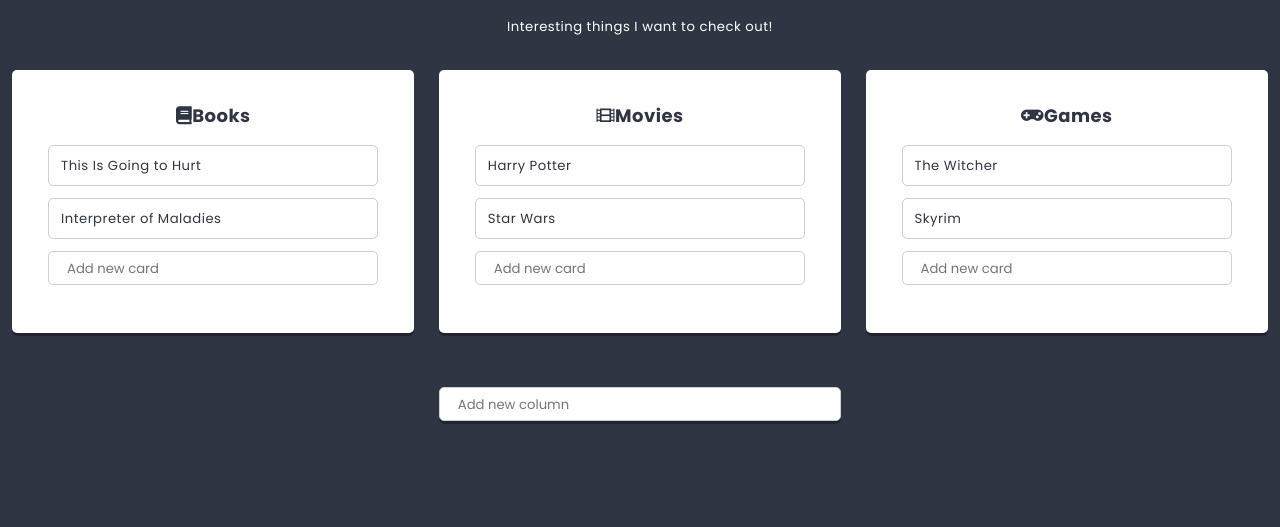
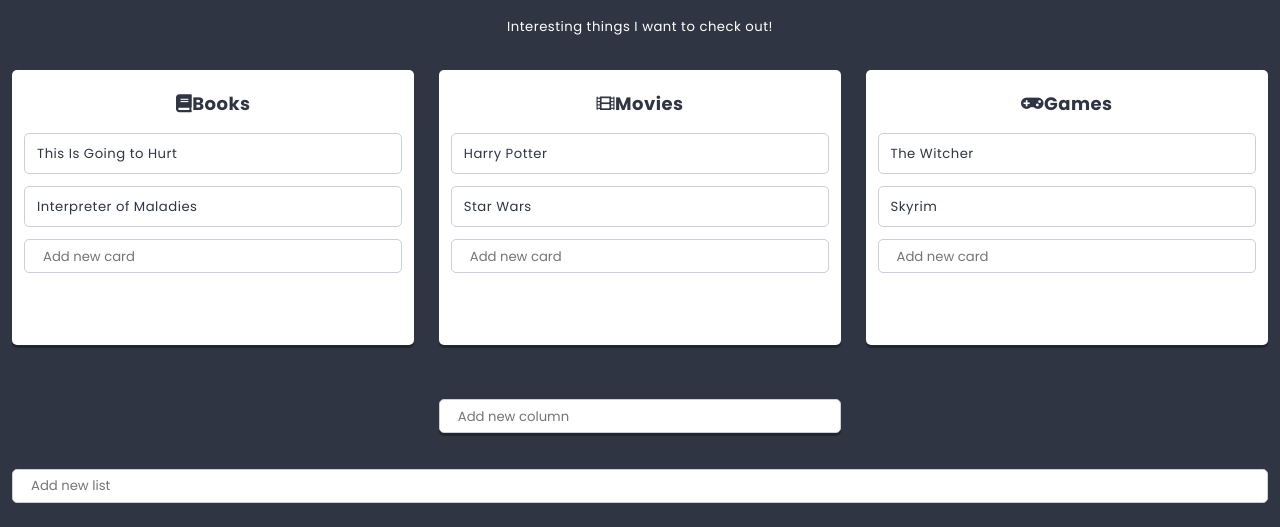
Before and after one commit to dzikdrums/15.React, a React app: page / in a window 1280 px wide. Shown: the part 386-913 px from the top of the page. Before the commit the page ends 855 px from the top, so only its background shows below. Built offline with nearby package versions, Linux system fonts and the light colour scheme.

```diff
--- a/src/components/App/App.js
+++ b/src/components/App/App.js
@@ -2,14 +2,31 @@
 import styles from "./App.scss";
 import List from "../List/List";
 import { pageContents, listData } from "../../data/dataStore";
+import Creator from "../Creator/Creator";
+import { settings } from "../../data/dataStore";
 
 class App extends React.Component {
+  addList() {
+    this.setState({
+      text: { columns: [] }
+    });
+    console.log(this.state.text);
+  }
+
+  state = {
+    text: { ...listData }
+  };
+
   render() {
     return (
       <main className={styles.component}>
         <h1 className={styles.title}>{pageContents.title}</h1>
         <h2 className={styles.subtitle}>{pageContents.subtitle}</h2>
-        <List {...listData} />
+        <List {...this.state.text} />
+        <Creator
+          text={settings.listCreatorText}
+          action={() => this.addList()}
+        />
       </main>
     );
   }
--- a/src/components/Column/Column.js
+++ b/src/components/Column/Column.js
@@ -11,6 +11,8 @@
     cards: this.props.cards || []
   };
   static propTypes = {
+    cards: PropTypes.node,
+    icon: PropTypes.node,
     title: PropTypes.string.isRequired
   };
   addCard(title) {
--- a/src/components/Column/Column.scss
+++ b/src/components/Column/Column.scss
@@ -5,7 +5,7 @@
   width: calc(33% - 12px);
   background: $color-light;
   margin: 0 $base-size $base-size 0;
-  padding: ($base-size * 3);
+  padding: ($base-size * 2) $base-size ($base-size * 5);
   border-radius: $radius;
   box-shadow: 0 ($base-size / 4) 0 rgba(0, 0, 0, 0.3);
   color: $color-dark;
--- a/src/components/Creator/Creator.js
+++ b/src/components/Creator/Creator.js
@@ -5,7 +5,8 @@
 
 class Creator extends React.Component {
   static propTypes = {
-    text: PropTypes.string
+    text: PropTypes.string,
+    action: PropTypes.node
   };
 
   static defaultProps = {
--- a/src/components/Hero/Hero.js
+++ b/src/components/Hero/Hero.js
@@ -11,8 +11,13 @@
 );
 
 Hero.propTypes = {
-  titleText: PropTypes.node.isRequired,
-  imageUrl: PropTypes.string.isRequired
+  titleText: PropTypes.node,
+  imageUrl: PropTypes.string
+};
+
+Hero.defaultProps = {
+  titleText: "Things to do soon",
+  imageUrl: "http://uploads.kodilla.com/bootcamp/fer/11.react/space.png"
 };
 
 export default Hero;
--- a/src/components/List/List.js
+++ b/src/components/List/List.js
@@ -12,14 +12,23 @@
     columns: this.props.columns || []
   };
   static propTypes = {
-    title: PropTypes.node.isRequired,
+    title: PropTypes.node,
     description: PropTypes.node,
     columns: PropTypes.array,
-    image: PropTypes.string.isRequired
+    image: PropTypes.string
   };
   static defaultProps = {
     description: settings.defaultListDescription
   };
+
+  shouldComponentUpdate(nextProps) {
+    if (this.props.columns !== nextProps.columns) {
+      Object.assign(this.state, { columns: [] });
+      return true;
+    }
+    return false;
+  }
+
   addColumn(title) {
     this.setState(state => ({
       columns: [
--- a/src/data/dataStore.js
+++ b/src/data/dataStore.js
@@ -1,69 +1,70 @@
 export const settings = {
-  columnCreatorText: 'Add new column',
-  cardCreatorText: 'Add new card',
+  columnCreatorText: "Add new column",
+  cardCreatorText: "Add new card",
+  listCreatorText: "Add new list",
   creator: {
-    buttonOK: 'OK',
-    buttonCancel: 'Cancel',
-    defaultText: 'Add new item',
+    buttonOK: "OK",
+    buttonCancel: "Cancel",
+    defaultText: "Add new item"
   },
-  defaultListDescription: '<p>I can do all the things!!!</p>',
-  defaultColumnIcon: 'list-alt',
+  defaultListDescription: "<p>I can do all the things!!!</p>",
+  defaultColumnIcon: "list-alt"
 };
 
 export const pageContents = {
-  title: 'My first React app',
-  subtitle: 'A simple to-do app, with lists, columns and cards',
+  title: "My first React app",
+  subtitle: "A simple to-do app, with lists, columns and cards"
 };
 
 export const listData = {
-  title: 'Things to do <sup>soon!</sup>',
-  description: 'Interesting things I want to check out!',
-  image: 'http://uploads.kodilla.com/bootcamp/fer/11.react/space.png',
+  title: "Things to do <sup>soon!</sup>",
+  description: "Interesting things I want to check out!",
+  image: "http://uploads.kodilla.com/bootcamp/fer/11.react/space.png",
   columns: [
     {
       key: 0,
-      title: 'Books',
-      icon: 'book',
+      title: "Books",
+      icon: "book",
       cards: [
         {
           key: 0,
-          title: 'This Is Going to Hurt',
+          title: "This Is Going to Hurt"
         },
         {
           key: 1,
-          title: 'Interpreter of Maladies',
-        },
-      ],
+          title: "Interpreter of Maladies"
+        }
+      ]
     },
     {
       key: 1,
-      title: 'Movies',
-      icon: 'film',
+      title: "Movies",
+      icon: "film",
       cards: [
         {
           key: 0,
-          title: 'Harry Potter',
+          title: "Harry Potter"
         },
         {
           key: 1,
-          title: 'Star Wars',
-        },
-      ],
+          title: "Star Wars"
+        }
+      ]
     },
     {
       key: 2,
-      title: 'Games',
-      icon: 'gamepad',
+      title: "Games",
+      icon: "gamepad",
       cards: [
         {
           key: 0,
-          title: 'The Witcher',
+          title: "The Witcher"
         },
         {
           key: 1,
-          title: 'Skyrim',
-        },
-      ],
-    },
-  ],
+          title: "Skyrim"
+        }
+      ]
+    }
+  ]
 };
```
Also changed, not shown: package.json (+14 -1 lines), src/components/Button/Button.js (+15 -4 lines), src/components/Icon/Icon.js (+7 -2 lines), src/index.js (+6 -6 lines), .eslintrc.json (added), 1 other file.
